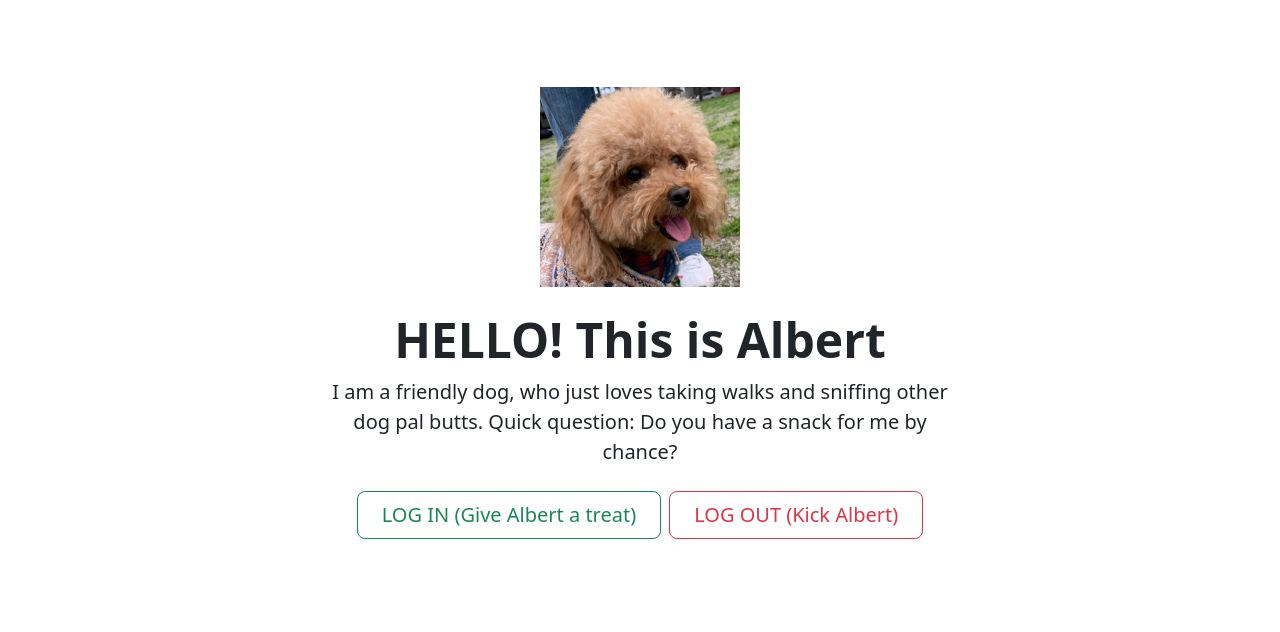
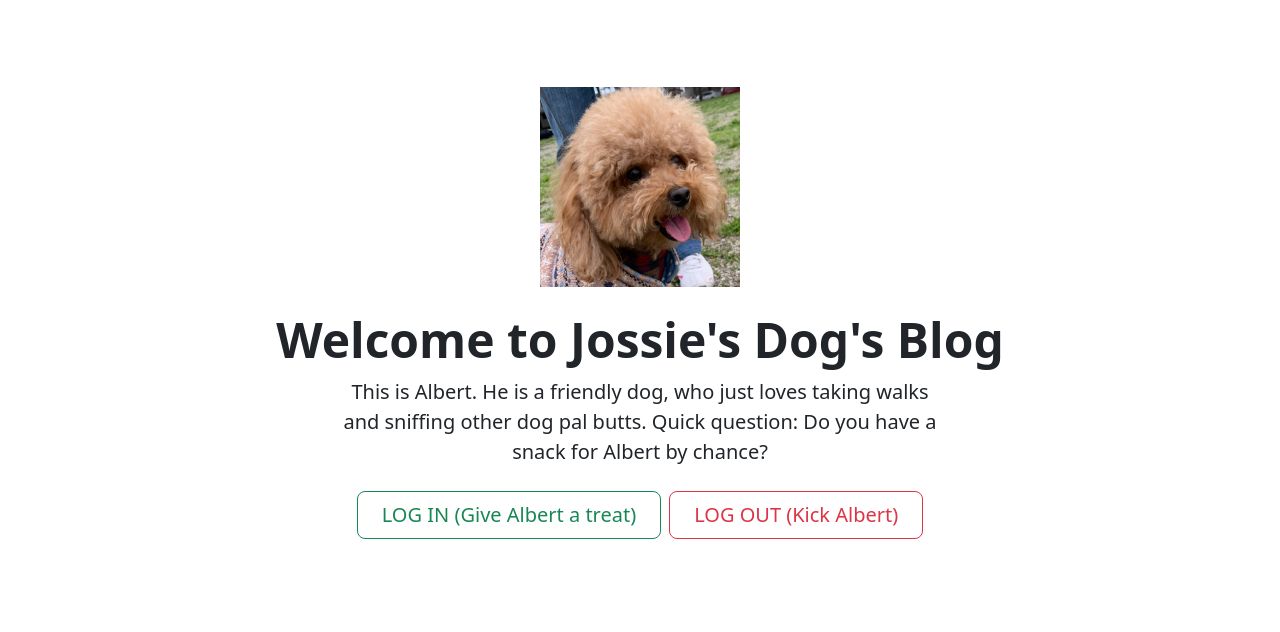
Before and after one commit to go-gitbread/demo05_yan_jiayinjossie, a plain HTML site: page index.html in a window 1280 px wide. Shown: the part 115-747 px from the top of the page. Drawn offline with nearby package versions, Linux system fonts and the light colour scheme.

Commit message:
more content change

```diff
--- a/index.html
+++ b/index.html
@@ -74,10 +74,11 @@
 
     <div class="px-4 py-5 my-5 text-center">
         <img class="d-block mx-auto mb-4" src="images/elmo.jpg" alt="" width="200" height="200">
-        <h1 class="display-5 fw-bold">HELLO! This is Albert</h1>
+        <h1 class="display-5 fw-bold">Welcome to Jossie's Dog's Blog</h1>
         <div class="col-lg-6 mx-auto">
-            <p class="lead mb-4">I am a friendly dog, who just loves taking walks and sniffing other dog pal butts.
-                Quick question: Do you have a snack for me by chance?
+            <p class="lead mb-4">This is Albert. He is a friendly dog, who just loves taking walks and sniffing other
+                dog pal butts.
+                Quick question: Do you have a snack for Albert by chance?
             </p>
             <div class="d-grid gap-2 d-sm-flex justify-content-sm-center">
                 <button type="button" class="btn btn-outline-success btn-lg px-4 gap-3">LOG IN (Give Albert a
```
